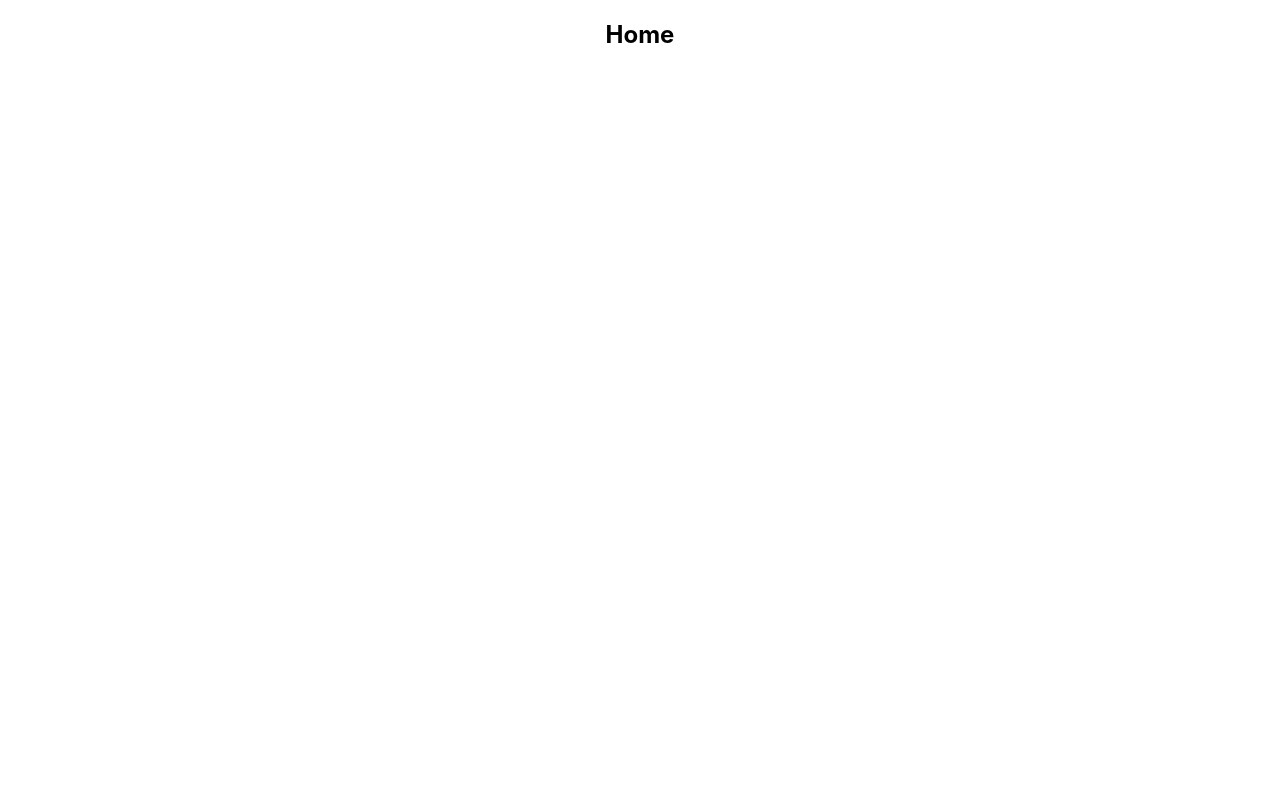
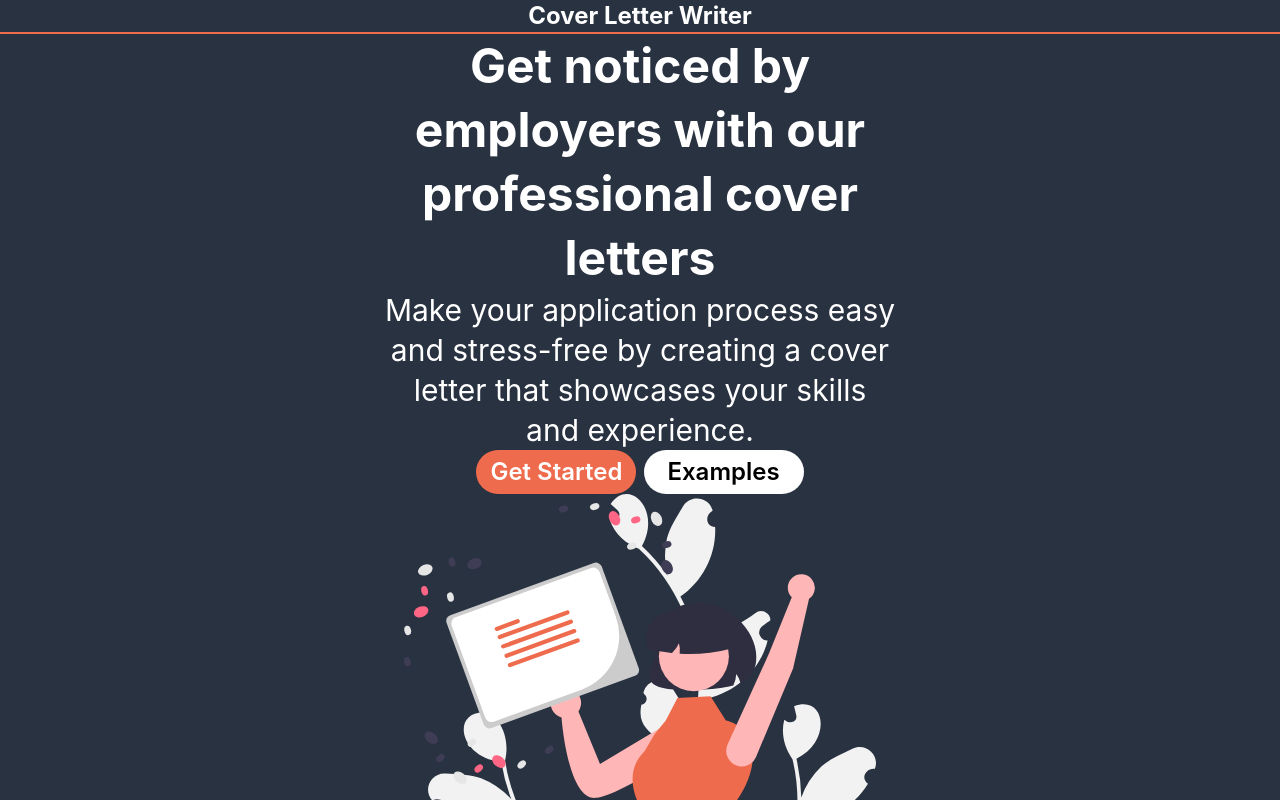
Before and after one commit to ramongh331/coverLetter-frontend, a React (Create React App) app: page / in a window 1280 px wide. Shown: the top 800 px of the page. Built offline with nearby package versions, Linux system fonts and the light colour scheme.

Commit message:
styled main home page and started styling under 640px screens for home page

```diff
--- a/package.json
+++ b/package.json
@@ -35,5 +35,10 @@
       "last 1 firefox version",
       "last 1 safari version"
     ]
+  },
+  "devDependencies": {
+    "autoprefixer": "^10.4.13",
+    "postcss": "^8.4.21",
+    "tailwindcss": "^3.2.7"
   }
 }
--- /dev/null
+++ b/postcss.config.js
@@ -0,0 +1,6 @@
+module.exports = {
+  plugins: {
+    tailwindcss: {},
+    autoprefixer: {},
+  },
+}
--- a/src/App.css
+++ b/src/App.css
@@ -1,38 +1,3 @@
 .App {
   text-align: center;
 }
-
-.App-logo {
-  height: 40vmin;
-  pointer-events: none;
-}
-
-@media (prefers-reduced-motion: no-preference) {
-  .App-logo {
-    animation: App-logo-spin infinite 20s linear;
-  }
-}
-
-.App-header {
-  background-color: #282c34;
-  min-height: 100vh;
-  display: flex;
-  flex-direction: column;
-  align-items: center;
-  justify-content: center;
-  font-size: calc(10px + 2vmin);
-  color: white;
-}
-
-.App-link {
-  color: #61dafb;
-}
-
-@keyframes App-logo-spin {
-  from {
-    transform: rotate(0deg);
-  }
-  to {
-    transform: rotate(360deg);
-  }
-}
--- a/src/App.js
+++ b/src/App.js
@@ -1,6 +1,7 @@
 import logo from './logo.svg';
 import './App.css';
 import { Outlet } from 'react-router-dom';
+
 
 function App() {
   return (
--- /dev/null
+++ b/src/components/Header.js
@@ -0,0 +1,9 @@
+export default function Header() {
+  return (
+    <>
+      <header className="w-full h-20 max-sm:h-12 flex justify-center items-center border-b-2 border-orange-1000 ">
+        <h1 className="text-2xl max-sm:text-xl font-bold text-white">Cover Letter Writer</h1>
+      </header>
+    </>
+  );
+}
--- a/src/index.css
+++ b/src/index.css
@@ -11,3 +11,7 @@ code {
   font-family: source-code-pro, Menlo, Monaco, Consolas, 'Courier New',
     monospace;
 }
+
+@tailwind base;
+@tailwind components;
+@tailwind utilities;
--- a/src/pages/Home.js
+++ b/src/pages/Home.js
@@ -1,5 +1,35 @@
-export default function Home (){
-    return <>
-    <h2>Home</h2>
+import Header from "../components/Header";
+import { Link } from "react-router-dom";
+import HomeImg from '../images/happy-news.svg'
+
+export default function Home() {
+  return (
+    <>
+      <main className="bg-blue-1000 w-full h-screen flex flex-col items-center ">
+        <Header />
+        <section className="w-2/5 max-sm:w-4/5 h-full flex flex-col items-center justify-evenly ">
+          <h2 className="text-5xl max-sm:text-2xl text-white font-bold leading-[4rem] ">
+            Get noticed by employers with our professional cover letters
+          </h2>
+          <p className="text-3xl max-sm:text-lg text-white leading-10">
+            Make your application process easy and stress-free by creating a
+            cover letter that showcases your skills and experience.
+          </p>
+          <section className="w-2/3 max-sm:w-11/12 flex justify-evenly">
+            <Link to="/coverletters/new">
+              <div className="bg-orange-1000 text-white w-40 max-sm:w-24 h-11 max-sm:h-8 text-2xl max-sm:text-sm flex justify-center items-center rounded-full font-semibold">
+                Get Started
+              </div>
+            </Link>
+            <Link to="/coverletters">
+              <div className="bg-white w-40 max-sm:w-24 h-11 max-sm:h-8 text-2xl max-sm:text-sm flex justify-center items-center rounded-full font-semibold">
+                Examples
+              </div>
+            </Link>
+          </section>
+          <img className="max-sm:shrink" src={HomeImg} alt=""/>
+        </section>
+      </main>
     </>
+  );
 }
--- /dev/null
+++ b/tailwind.config.js
@@ -0,0 +1,19 @@
+/** @type {import('tailwindcss').Config} */
+module.exports = {
+  content: [
+    "./src/**/*.{js,jsx,ts,tsx}",
+  ],
+  theme: {
+    extend: {
+      colors: {
+        blue: {
+          1000: '#293241',
+        },
+        orange: {
+          1000: '#EE6C4D',
+        },
+      }
+    },
+  },
+  plugins: [],
+}
```
Also changed, not shown: src/images/happy-news.svg (added), 1 other file (tests, documents, lock files or other folders).
